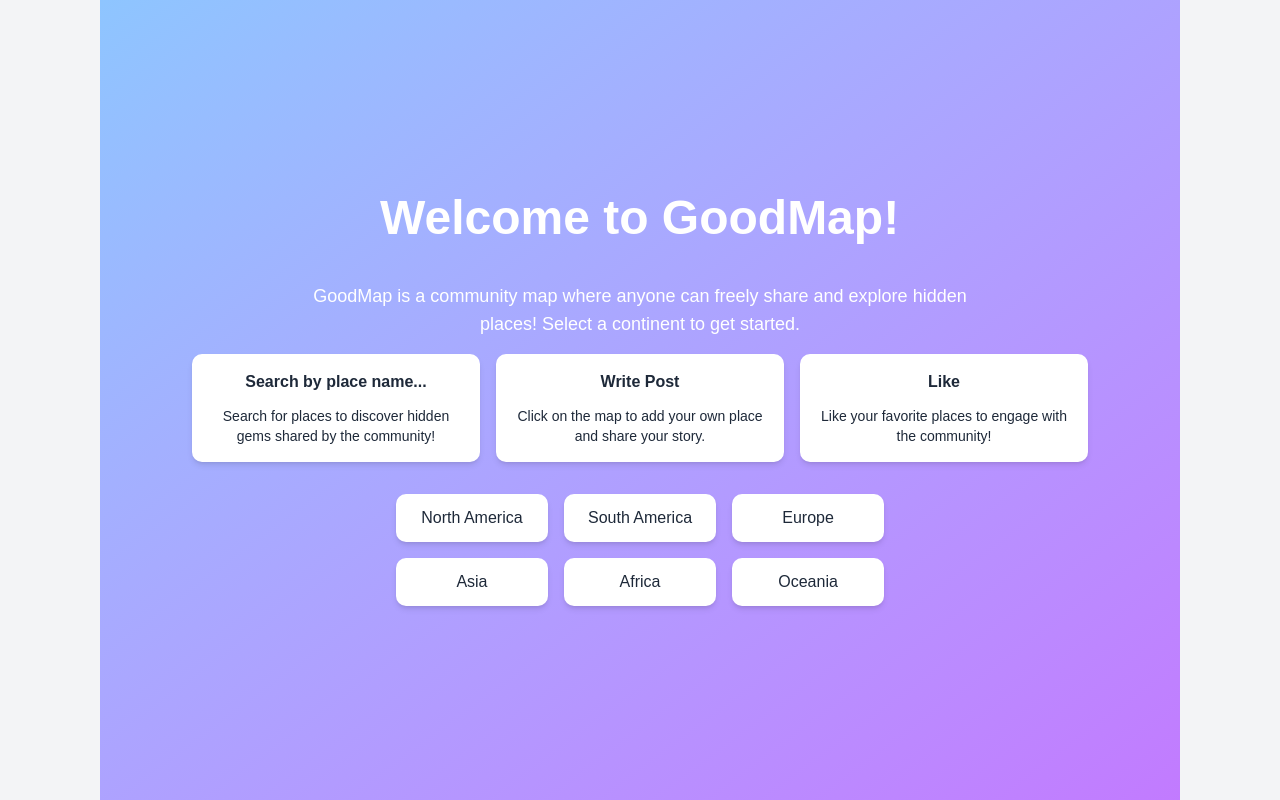
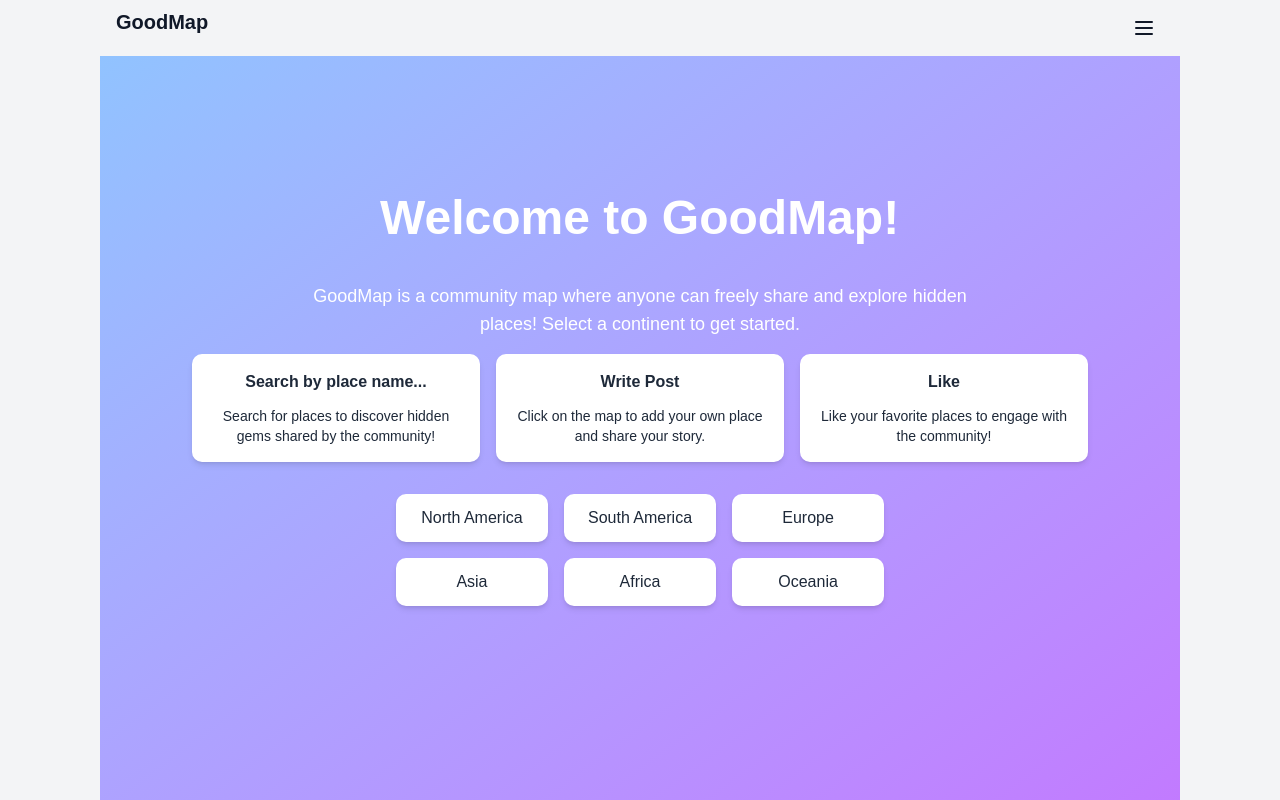
Before and after one commit to FirstBright/goodmap, a Next.js app: page / in a window 1280 px wide. Built offline with nearby package versions, Linux system fonts and the light colour scheme.

Commit message:
add navbar

```diff
--- /dev/null
+++ b/components/Navbar.tsx
@@ -0,0 +1,113 @@
+import { useState, useRef, useEffect } from "react";
+import { motion, AnimatePresence } from "framer-motion";
+import Link from "next/link";
+import { getLanguageText } from "@/utils/language";
+
+export default function Navbar() {
+    const [isOpen, setIsOpen] = useState(false);
+    const menuRef = useRef<HTMLDivElement>(null);
+    const buttonRef = useRef<HTMLButtonElement>(null);
+    const text = getLanguageText();
+
+    // Toggle menu
+    const toggleMenu = () => {
+        setIsOpen((prev) => !prev);
+    };
+
+    // Close menu on outside click or Escape key
+    useEffect(() => {
+        const handleClickOutside = (event: MouseEvent) => {
+            if (
+                menuRef.current &&
+                !menuRef.current.contains(event.target as Node) &&
+                buttonRef.current &&
+                !buttonRef.current.contains(event.target as Node)
+            ) {
+                setIsOpen(false);
+            }
+        };
+
+        const handleKeyDown = (event: KeyboardEvent) => {
+            if (event.key === "Escape" && isOpen) {
+                setIsOpen(false);
+                buttonRef.current?.focus();
+            }
+        };
+
+        document.addEventListener("mousedown", handleClickOutside);
+        document.addEventListener("keydown", handleKeyDown);
+        return () => {
+            document.removeEventListener("mousedown", handleClickOutside);
+            document.removeEventListener("keydown", handleKeyDown);
+        };
+    }, [isOpen]);
+
+    // Menu items
+    const menuItems = [
+        { href: "/", label: text.searchPlaceholder === "장소 이름으로 검색..." ? "홈" : "Home" },
+        { href: "/about", label: text.searchPlaceholder === "장소 이름으로 검색..." ? "소개" : "About" },
+        {
+            href: "/privacy-policy",
+            label: text.searchPlaceholder === "장소 이름으로 검색..." ? "개인정보 정책" : "Privacy Policy",
+        },
+    ];
+
+    return (
+
+        <nav className="bg-gray-100 py-2  fixed w-full top-0 z-[1001] ">
+            <div className="w-full max-w-[1080px] mx-auto px-4 flex justify-between ">
+                <Link href="/" className="text-xl font-bold text-gray-900">
+                    GoodMap
+                </Link>
+                <button
+                    ref={buttonRef}
+                    className="p-2 rounded-md focus:outline-none focus:ring-2 focus:ring-blue-500"
+                    onClick={toggleMenu}
+                    aria-expanded={isOpen}
+                    aria-label={isOpen ? "Close navigation menu" : "Open navigation menu"}
+                >
+                    <svg
+                        className="w-6 h-6 text-gray-900"
+                        fill="none"
+                        stroke="currentColor"
+                        viewBox="0 0 24 24"
+                        xmlns="http://www.w3.org/2000/svg"
+                    >
+                        <path
+                            strokeLinecap="round"
+                            strokeLinejoin="round"
+                            strokeWidth={2}
+                            d={isOpen ? "M6 18L18 6M6 6l12 12" : "M4 6h16M4 12h16M4 18h16"}
+                        />
+                    </svg>
+                </button>
+            </div>
+            <AnimatePresence>
+                {isOpen && (
+                    <motion.div
+                        ref={menuRef}
+                        initial={{ opacity: 0, y: -20 }}
+                        animate={{ opacity: 1, y: 0 }}
+                        exit={{ opacity: 0, y: -20 }}
+                        transition={{ duration: 0.2 }}
+                        className="w-full max-w-[1080px] mx-auto px-4 pt-2 pb-4 bg-white shadow-md"
+                    >
+                        <ul className="flex flex-col gap-4">
+                            {menuItems.map((item) => (
+                                <li key={item.href}>
+                                    <Link
+                                        href={item.href}
+                                        className="block px-4 py-2 text-gray-800 hover:bg-gray-100 rounded-md"
+                                        onClick={() => setIsOpen(false)}
+                                    >
+                                        {item.label}
+                                    </Link>
+                                </li>
+                            ))}
+                        </ul>
+                    </motion.div>
+                )}
+            </AnimatePresence>
+        </nav>
+    );
+}
--- a/pages/index.tsx
+++ b/pages/index.tsx
@@ -1,3 +1,4 @@
+import Navbar from "@/components/Navbar"
 import dynamic from "next/dynamic"
 import Head from "next/head"
 import { useState, useEffect } from "react"
@@ -96,6 +97,7 @@ export default function Home() {
                     content='https://overcome0.be/goodmap.webp'
                 />
             </Head>
+            <Navbar />
             <main className='h-screen bg-gray-100 relative'>
                 {showIntro && <Intro onContinentSelect={handleContinentSelected} />}
                 {isReady && (
```
